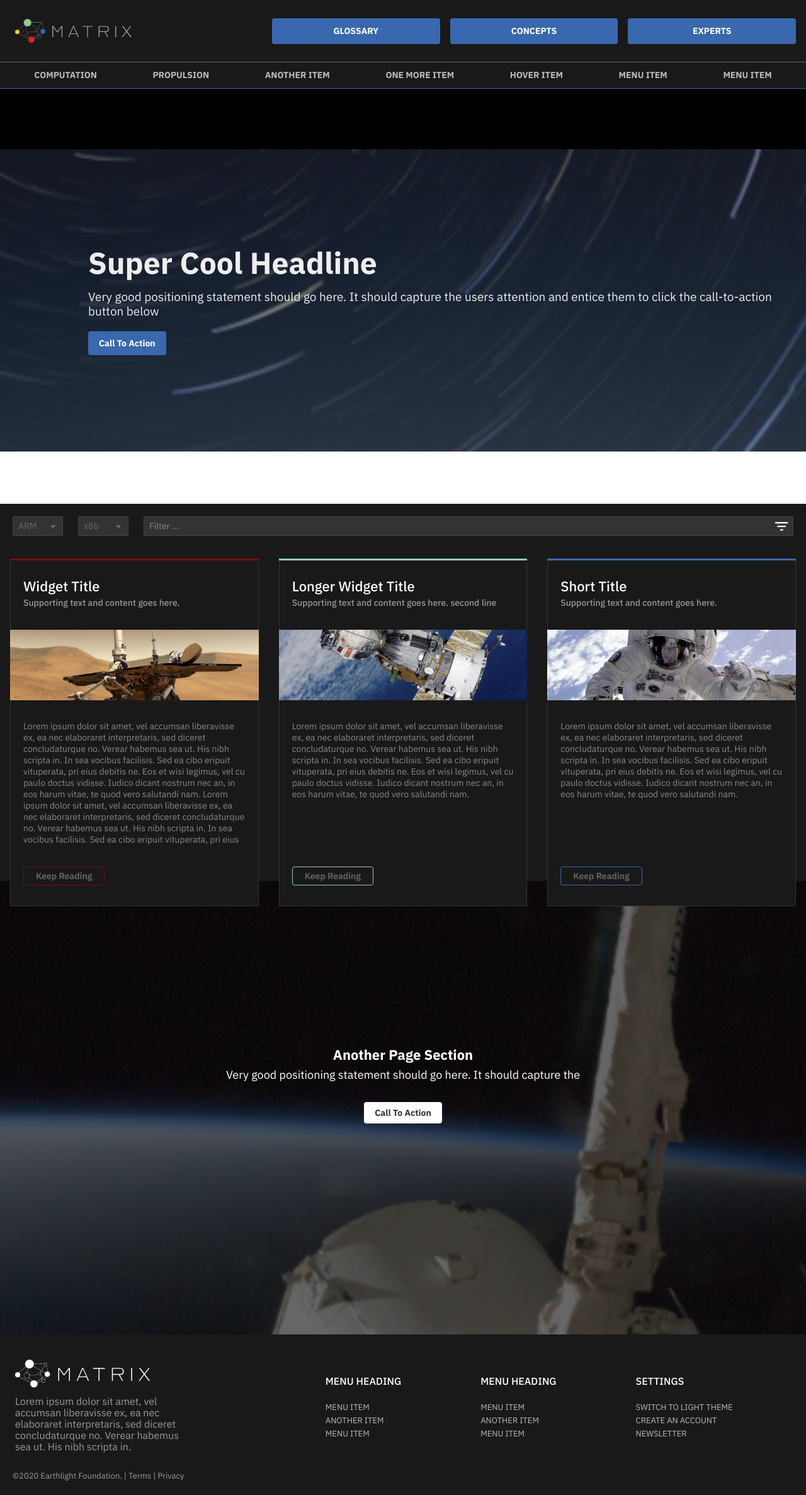
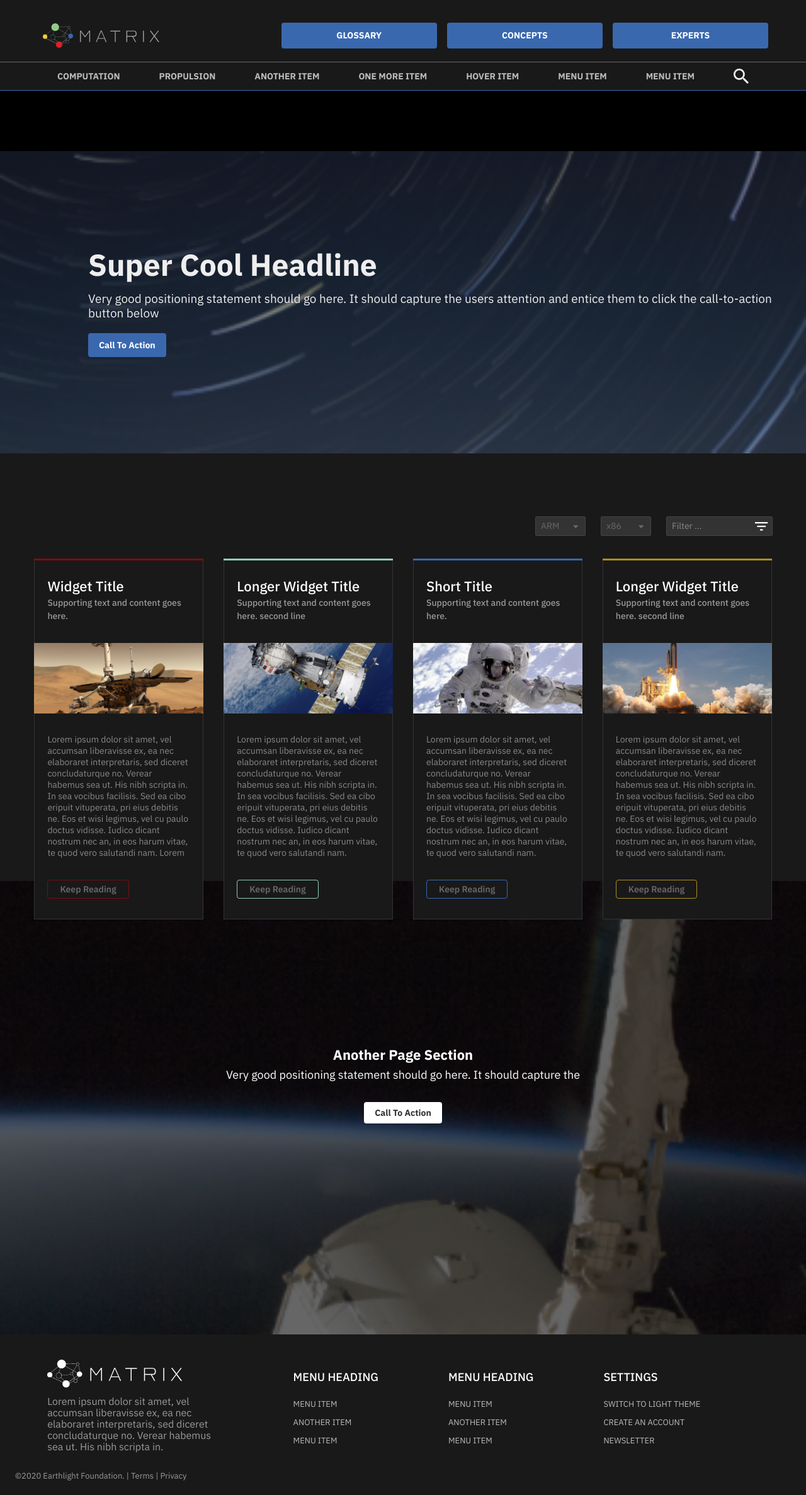
Before and after one commit to woolsey2316/instantaneous-reflow, a website built with Parcel: page src/index.html in a window 1280 px wide. Shown: the whole page at 63% size. Built offline with nearby package versions, Linux system fonts and the light colour scheme.

Commit message:
desktop size (dark)

```diff
--- a/src/index.html
+++ b/src/index.html
@@ -11,8 +11,9 @@
   </head>
   <body class="font-IBM-plex-sans">
     <!-- Header with logo -->
-    <div class="min-h-screen">
-      <div class="bg-gray-800 h-26 p-4 flex justify-between items-center border-b border-gray-500">
+    <div class="min-h-screen bg-gray-800">
+      <div class="bg-gray-800 h-26 p-4 border-b border-gray-500">
+        <div class="max-w-290 mx-auto mt-5 flex justify-between items-center">
           <img height="40" width="193" class="pl-2 sm:logo-w sm:logo-h" src="./assets/images/matrix-logo.svg"></img>
           <label class="cursor-pointer" for="nav">
             <img height="15" width="17" class="cursor-pointer block sm:hidden" src="assets/images/menu-icon.svg"></img>
@@ -43,9 +44,10 @@
           </div>
           <!-- show/hide buttons without javaScript -->
           <div class="hidden sm:flex items-center w-2/3">
-          <label class="cursor-pointer text-center hidden md:block font-bold w-full btn-lg leading-1 text-white bg-true-blue" for="glossary">GLOSSARY</label>
-          <label class="cursor-pointer text-center hidden md:block font-bold w-full btn-lg leading-1 ml-4 text-white bg-true-blue" for="glossary">CONCEPTS</label>
-          <label class="cursor-pointer text-center hidden md:block font-bold w-full btn-lg leading-1 ml-4 text-white bg-true-blue" for="glossary">EXPERTS</label>
+            <label class="cursor-pointer text-center hidden md:block font-bold w-full btn-lg leading-1 text-white bg-matrix-blue" for="glossary">GLOSSARY</label>
+            <label class="cursor-pointer text-center hidden md:block font-bold w-full btn-lg leading-1 ml-4 text-white bg-matrix-blue" for="glossary">CONCEPTS</label>
+            <label class="cursor-pointer text-center hidden md:block font-bold w-full btn-lg leading-1 ml-4 text-white bg-matrix-blue" for="glossary">EXPERTS</label>
+          </div>
         </div>
       </div>
       <!-- show/hide glossary section -->
@@ -231,15 +233,16 @@
           </li>
         </ul>
       </div>
-      <div class="flex items-center flex-wrap p-2.5 justify-between bg-gray-800 border-b border-true-blue relative">
+      <div class="flex items-center flex-wrap p-2.5 justify-between bg-gray-800 border-b border-matrix-blue relative">
         <img class="md:invisible hidden absolute top-0 left-1/6" src="assets/images/triangle-show.png"></img>
         <!-- show/hide buttons without javaScript -->
-        <button class="block md:hidden font-bold btn-xs leading-1 py-1 px-5 text-white w-1/3-gap-3 bg-true-blue"><label class="cursor-pointer w-full" for="glossary">GLOSSARY</label></button>
-        <button class="block md:hidden font-bold btn-xs leading-1 py-1 px-5 text-white w-1/3-gap-3 bg-true-blue">CONCEPTS</button>
-        <button class="block md:hidden font-bold btn-xs leading-1 py-1 px-5 text-white w-1/3-gap-3 bg-true-blue">EXPERTS</button>
+        <button class="block md:hidden font-bold btn-xs leading-1 py-1 px-5 text-white w-1/3-gap-3 bg-matrix-blue"><label class="cursor-pointer w-full" for="glossary">GLOSSARY</label></button>
+        <button class="block md:hidden font-bold btn-xs leading-1 py-1 px-5 text-white w-1/3-gap-3 bg-matrix-blue">CONCEPTS</button>
+        <button class="block md:hidden font-bold btn-xs leading-1 py-1 px-5 text-white w-1/3-gap-3 bg-matrix-blue">EXPERTS</button>
         <!-- Nav Menu -->
-        <div class="w-full left-5">
-          <ul class="hidden md:flex items-center justify-around w-full">
+        <div class="w-full left-5 mx-auto max-w-290">
+          <input class="hidden" id="main_nav" type="checkbox">
+          <ul class="hidden md:flex items-center justify-around w-full max-w-290">
             <li class="text-sm font-bold hover:text-white focus:text-white text-gray-350">
               <a href="#">COMPUTATION</a>
             </li>
@@ -261,7 +264,22 @@
             <li class="text-sm font-bold hover:text-white focus:text-white text-gray-350">
               <a href="#">MENU ITEM</a>
             </li>
+            <li class="text-sm font-bold hover:text-white focus:text-white text-gray-350">
+              <label class="cursor-pointer" for="main_nav">
+                <img class="cursor-pointer hover:bg-text-white" src="assets/images/search-icon.png"></img>
+              </label>
+            </li>
           </ul>
+          <div class="hidden items-center justify-center w-full">
+            <input
+              type="text"
+              placeholder="search ..."
+              id="search"
+              name="search"
+              class="ml-6 text-md rounded-sm w-full bg-transparent border-none hover:border-gray-500 pl-2 py-1 text-white relative">
+              <img class="cursor-pointer" src="assets/images/search-icon.png"></img>
+            </input>
+          </div>
         </div>
       </div>
       <!-- Landing Page -->
@@ -274,12 +292,14 @@
             It should capture the users attention and entice
             them to click the call-to-action button below
           </p>
-          <button class="text-white text-sm leading-2 font-bold bg-true-blue btn-sm mt-10 sm:mt-5">Call To Action</button>
+          <button class="text-white text-sm leading-2 font-bold bg-matrix-blue btn-sm mt-10 sm:mt-5">Call To Action</button>
         </div>
       </div>
     </div>
     <!-- search filter section -->
-    <div class="flex justify-start items-center p-5 bg-gray-800">
+    <div class="p-5 bg-gray-800">
+      <div class="max-w-290 mx-auto flex justify-end">
+        <div class="flex justify-start items-center max-w-29">
           <select class="select btn text-sm flex-shrink-0 rounded-sm border border-gray-650 hover:border-gray-500 text-gray-500 px-2 py-1 bg-gray-700 w-20 mr-6" name="ARM" id="ARM">
             <option value="ARM">ARM</option>
             <option value="AMD">AMD</option>
@@ -297,12 +317,14 @@
             id="filter"
             name="filter"
             class="ml-6 text-sm rounded-sm w-full bg-gray-700 border border-gray-650 hover:border-gray-500 focus:border-matrix-blue pl-2 py-1 text-white relative">
-        <img src="./assets/images/filter.png" class="text-gray-500 text-3xl absolute right-7"></img>
+            <img src="./assets/images/filter.png" class="text-gray-500 text-3xl -ml-7 z-40"></img>
           </input>
         </div>
+      </div>
+    </div>
     <!-- Blog list -->
-    <div class="block sm:flex bg-gray-800 -mb-20 relative sm:h-132">
-      <div class="bg-gray-800 p-4 sm:w-1/3">
+    <div class="block sm:flex sm:justify-center bg-gray-800 -mb-20 relative sm:h-132">
+      <div class="bg-gray-800 p-4 sm:w-1/3 lg:w-73">
         <!-- multi-colored border -->
         <div class="border-t-3 border-danger"></div>
           <div class="bg-gray-800 px-5 py-6 border-l border-r border-gray-700">
@@ -332,7 +354,7 @@
           <button class="btn-md text-gray-500 leading-none font-semibold border border-danger mt-8">Keep Reading</button>
         </div>
       </div>
-      <div class="bg-gray-800 p-4 sm:w-1/3 sm:h-132">
+      <div class="bg-gray-800 p-4 sm:w-1/3 lg:w-73 sm:h-132">
         <!-- multi-colored border -->
         <div class="border-t-3 border-matrix-green"></div>
           <div class="bg-gray-800 px-5 py-6 border-l border-r border-gray-700">
@@ -356,7 +378,7 @@
           <button class="btn-md text-gray-500 leading-none font-semibold border border-matrix-green mt-8">Keep Reading</button>
         </div>
       </div>
-      <div class="bg-gray-800 p-4 sm:w-1/3 h-108 relative">
+      <div class="bg-gray-800 p-4 sm:w-1/3 lg:w-73 h-108 relative">
         <div class="absolute pr-4 sm:p-0 sm:static">
           <!-- multi-colored border -->
           <div class="border-t-3 border-true-blue"></div>
@@ -380,6 +402,30 @@
           </div>
         </div>
       </div>
+      <div class="bg-gray-800 p-4 hidden lg:block lg:w-73 sm:h-132">
+        <!-- multi-colored border -->
+        <div class="border-t-3 border-dark-goldenrod"></div>
+          <div class="bg-gray-800 px-5 py-6 border-l border-r border-gray-700">
+            <h3 class="text-white text-xl font-medium">Longer Widget Title</h3>
+            <p class="text-sm font-medium text-gray-300 mb-2 max-h-11 overflow-hidden overflow-ellipsis">
+              Supporting text and content goes here. second line
+            </p>
+          </div>
+        <img class="object-cover h-28" height="230" width="640" src="./assets/images/pexels-pixabay-2166@2x.png"></img>
+        <div class="bg-gray-800 px-5 py-8 mb-5 border-l border-r border-b border-gray-700">
+          <p class="text-sm text-gray-400 sm:h-200px sm:max-h-200px overflow-hidden leading-2">
+            Lorem ipsum dolor sit amet, vel accumsan liberavisse ex,
+            ea nec elaboraret interpretaris, sed diceret concludaturque no.
+            Verear habemus sea ut. His nibh scripta in.
+            In sea vocibus facilisis.
+            Sed ea cibo eripuit vituperata, pri eius debitis ne.
+            Eos et wisi legimus, vel cu paulo doctus vidisse.
+            Iudico dicant nostrum nec an, in eos harum vitae,
+            te quod vero salutandi nam.
+          </p>
+          <button class="btn-md text-gray-500 leading-none font-semibold border border-dark-goldenrod mt-8">Keep Reading</button>
+        </div>
+      </div>
     </div>
     <!-- "another page section" with call to action -->
     <div class="bg-cover h-screen bg-object-over-earth">
@@ -393,8 +439,8 @@
       </div>
     </div>
     <!-- Footer -->
-    <div class="px-6 pt-10 pb-6 sm:pb-0 bg-gray-800 flex flex-col sm:flex-row sm:justify-between items-start">
-      <div>
+      <div class="px-6 pt-10 pb-6 sm:pb-0 bg-gray-800 flex flex-col flex-wrap sm:flex-row sm:justify-between items-start">
+        <div class="max-w-290 sm:mx-auto">
           <img class="mb-3" src="./assets/images/matrix-logo-white.png">
           <p class="text-gray-300 leading-2 mb-12 sm:mb-3 w-72">
             Lorem ipsum dolor sit amet, vel accumsan liberavisse ex,
@@ -402,35 +448,37 @@
             Verear habemus sea ut. His nibh scripta in.
           </p>
         </div>
-      <div class="grid grid-cols-12 w-1/2 sm:w-3/5">
+        <div class="grid grid-cols-12 w-1/2 sm:w-3/5 max-w-290 sm:mx-auto">
           <div class="col-span-12 sm:col-span-4 sm:justify-between gap-4">
-          <h6 class="text-white uppercase font-medium my-5.5 mr-4">
+            <h6 class="text-white text-md uppercase font-medium mt-3.5 mb-5.5 mr-4">
               MENU HEADING
             </h6>
-          <a class="block my-1.5 cursor-pointer leading-1 text-xs text-gray-350">MENU ITEM</a>
-          <a class="block my-1.5 cursor-pointer leading-1 text-xs text-gray-350">ANOTHER ITEM</a>
-          <a class="block my-1.5 cursor-pointer leading-1 text-xs text-gray-350">MENU ITEM</a>
+            <a class="block mt-2.5 mb-3.5 cursor-pointer leading-1 text-xs text-gray-350">MENU ITEM</a>
+            <a class="block mt-2.5 mb-3.5 cursor-pointer leading-1 text-xs text-gray-350">ANOTHER ITEM</a>
+            <a class="block mt-2.5 mb-3.5 cursor-pointer leading-1 text-xs text-gray-350">MENU ITEM</a>
           </div>
           <div class="col-span-12 sm:col-span-4 sm:justify-between gap-4">
-          <h6 class="text-white uppercase font-medium my-5.5 mr-4">
+            <h6 class="text-white text-md uppercase font-medium mt-3.5 mb-5.5 mr-4">
               MENU HEADING
             </h6>
-          <a class="block my-1.5 cursor-pointer leading-1 text-xs text-gray-350">MENU ITEM</a>
-          <a class="block my-1.5 cursor-pointer leading-1 text-xs text-gray-350">ANOTHER ITEM</a>
-          <a class="block my-1.5 cursor-pointer leading-1 text-xs text-gray-350">MENU ITEM</a>
+            <a class="block mt-2.5 mb-3.5 cursor-pointer leading-1 text-xs text-gray-350">MENU ITEM</a>
+            <a class="block mt-2.5 mb-3.5 cursor-pointer leading-1 text-xs text-gray-350">ANOTHER ITEM</a>
+            <a class="block mt-2.5 mb-3.5 cursor-pointer leading-1 text-xs text-gray-350">MENU ITEM</a>
           </div>
           <div class="col-span-12 sm:col-span-4 sm:justify-between gap-4">
-          <h6 class="text-white uppercase font-medium my-5.5 mr-4">
+            <h6 class="text-white text-md uppercase font-medium mt-3.5 mb-5.5 mr-4">
               SETTINGS
             </h6>
-          <a class="block my-1.5 cursor-pointer leading-1 text-xs text-gray-350">SWITCH TO LIGHT THEME</a>
-          <a class="block my-1.5 cursor-pointer leading-1 text-xs text-gray-350">CREATE AN ACCOUNT</a>
-          <a class="block my-1.5 cursor-pointer leading-1 text-xs text-gray-350">NEWSLETTER</a>
+            <a class="block mt-2.5 mb-3.5 cursor-pointer leading-1 text-xs text-gray-350">SWITCH TO LIGHT THEME</a>
+            <a class="block mt-2.5 mb-3.5 cursor-pointer leading-1 text-xs text-gray-350">CREATE AN ACCOUNT</a>
+            <a class="block mt-2.5 mb-3.5 cursor-pointer leading-1 text-xs text-gray-350">NEWSLETTER</a>
           </div>
         </div>
-    </div>
-    <p class="text-gray-300 text-xs bg-gray-800 p-5 pt-10 sm:pt-4">
+        <!-- line-break inside flex container -->
+        <div class="w-0 flex-break"></div>
+        <p class="text-gray-300 text-xs bg-gray-800 pb-5 pt-10 sm:pt-4 mr-auto max-w-290">
           ©2020 Earthlight Foundation. | Terms  |  Privacy
         </p>
+      </div>
   </body>
 </html>
```
Also changed, not shown: src/assets/css/styles.css (+10 -0 lines), tailwind.config.js (+11 -1 lines). Lines whose indentation alone changed are shown as unchanged.
